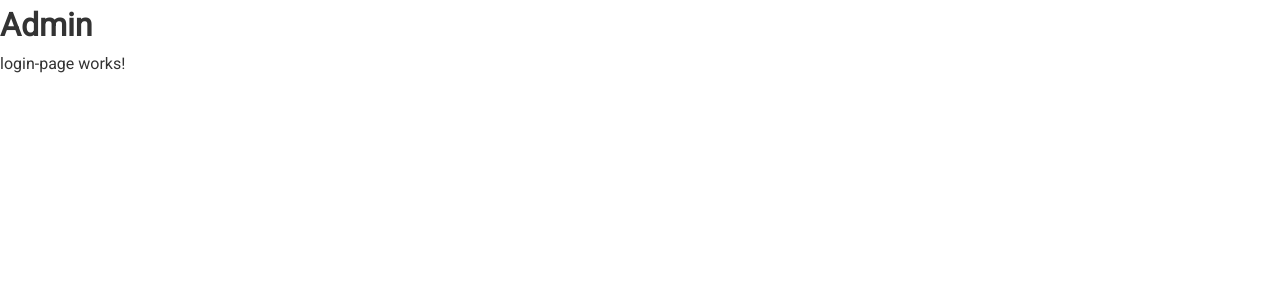
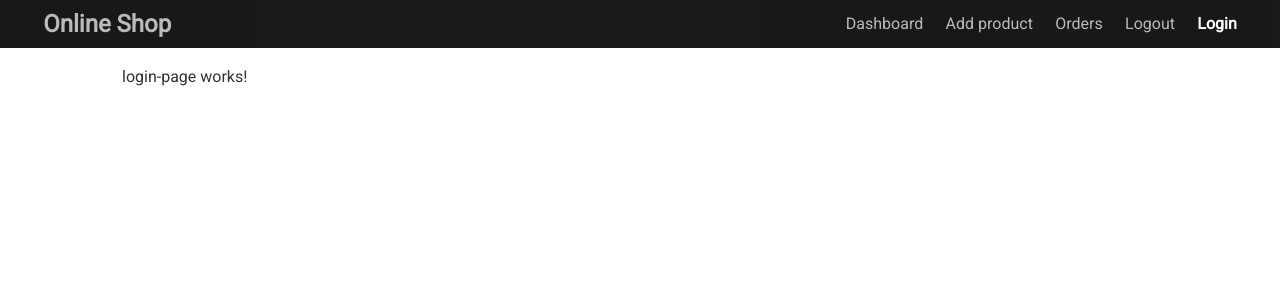
Before and after one commit to ufazak/shop, an Angular app: page /admin/login in a window 1280 px wide. Shown: the top 300 px of the page. Built offline with nearby package versions, Linux system fonts and the light colour scheme.

Commit message:
создаем панель в модуле администрирования

```diff
--- a/src/app/admin/shared/admin-layout/admin-layout.component.html
+++ b/src/app/admin/shared/admin-layout/admin-layout.component.html
@@ -1,2 +1,15 @@
-<h1>Admin</h1>
-<router-outlet></router-outlet>
+<nav class="navbar bg-dark">
+  <h1>
+    <a routerLink="/">Online Shop</a>
+  </h1>
+  <ul>
+    <li routerLinkActive="active"><a [routerLink]="['/admin', 'dashboard']">Dashboard</a></li>
+    <li routerLinkActive="active"><a [routerLink]="['/admin', 'add']">Add product</a></li>
+    <li routerLinkActive="active"><a [routerLink]="['/admin', 'orders']">Orders</a></li>
+    <li routerLinkActive="active"><a [routerLink]="['/admin', '']">Logout</a></li>
+    <li routerLinkActive="active"><a [routerLink]="['/admin', 'login']">Login</a></li>
+  </ul>
+</nav>
+<div class="container">
+  <router-outlet></router-outlet>
+</div>
```
